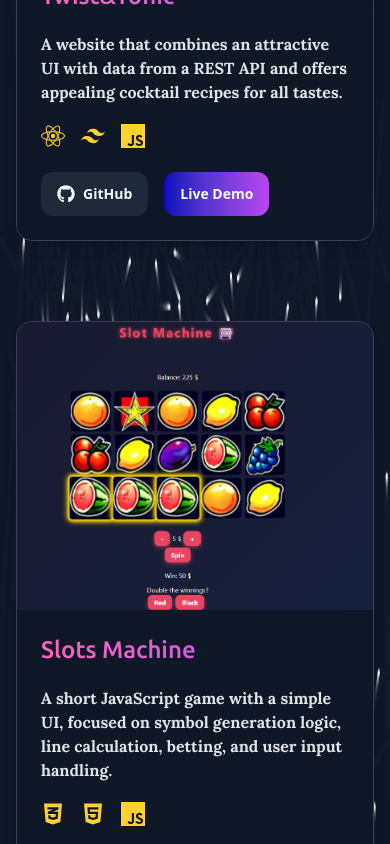
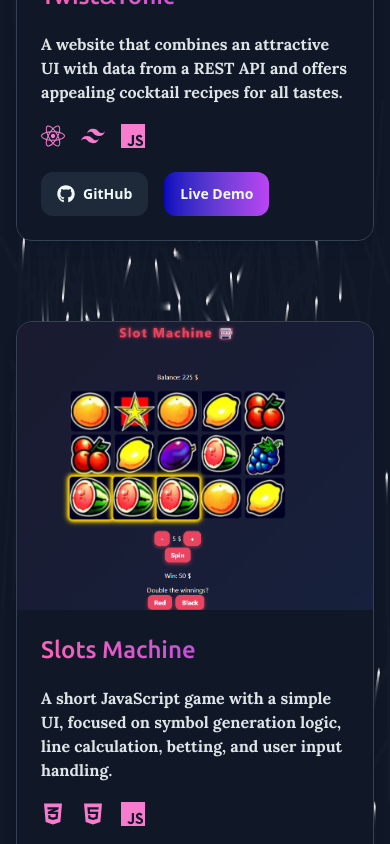
Before and after one commit to CristianIlie15/Portfolio, a React (Vite) app: page / in a window 390 px wide. Shown: the part 4640-5484 px from the top of the page. Built offline with nearby package versions, Linux system fonts and the light colour scheme.

Commit message:
Small screen font-color

```diff
--- a/src/Projects.jsx
+++ b/src/Projects.jsx
@@ -110,13 +110,7 @@ function Projects() {
               <div className="lg:w-3/5 w-full p-6 md:p-10 space-y-5 bg-gray-900">
                 <h3
                   className="
-    text-2xl md:text-3xl font-semibold font-ubuntu
-    bg-gradient-to-r from-pink-400 to-purple-500 text-transparent bg-clip-text
-    md:text-white md:bg-none md:text-opacity-100
-    md:group-hover:bg-gradient-to-r md:group-hover:from-yellow-300 md:group-hover:via-pink-500 md:group-hover:to-purple-600
-    md:group-hover:text-transparent md:group-hover:bg-clip-text
-    transition duration-300
-  "
+                  text-2xl md:text-3xl font-semibold font-ubuntu bg-gradient-to-r from-pink-400 to-purple-600 text-transparent bg-clip-text md:text-white md:bg-none md:text-opacity-100  md:group-hover:bg-gradient-to-r md:group-hover:from-yellow-300 md:group-hover:via-pink-500 md:group-hover:to-purple-600md:group-hover:text-transparent md:group-hover:bg-clip-texttransition duration-300"
                 >
                   {project.title}
                 </h3>
@@ -125,7 +119,7 @@ function Projects() {
                   {project.description}
                 </p>
 
-                <div className="flex gap-4 text-2xl text-amber-300 mt-4">
+                <div className="flex gap-4 text-2xl md:text-amber-300 mt-4 text-[#fa7ed1fb] ">
                   {project.technologies.map((icon, idx) => (
                     <span
                       key={idx}
--- a/src/TechStack.jsx
+++ b/src/TechStack.jsx
@@ -68,7 +68,7 @@ export default function TechStack() {
       />
 
       <div className="max-w-screen-2xl mx-auto px-6 lg:px-26 mb-10 pb-10  " >
-        <h2 className="text-4xl lg:text-6xl md:text-5xl font-bold text-center mb-16 md:mb-24 lg:mb-30 font-ubuntu md:font-bold text-transparent bg-clip-text bg-gradient-to-r from-purple-300 via-pink-300 to-yellow-400 mb-16 " id="techstack">
+        <h2 className="text-4xl lg:text-6xl md:text-5xl font-bold text-center mb-16 md:mb-24 lg:mb-30 font-ubuntu md:font-bold text-transparent bg-clip-text bg-gradient-to-r from-purple-300 via-pink-300 to-yellow-400 mb-16 " >
           Tech Stack
         </h2>
 
```
